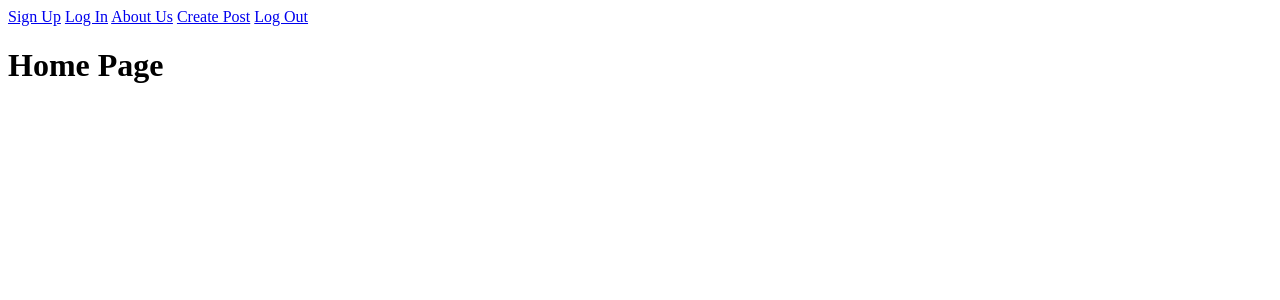
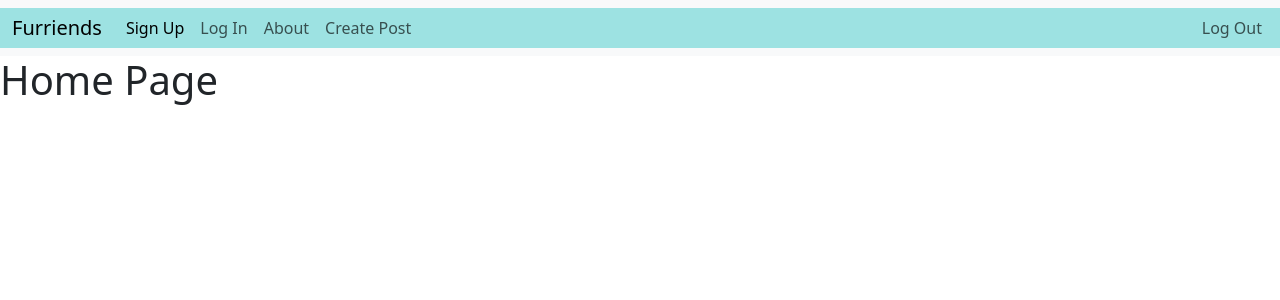
Before and after one commit to jfranzm/Furiends, a Django app: page / in a window 1280 px wide. Shown: the top 300 px of the page. Run offline with Django 4.2, Linux system fonts and the light colour scheme.

Commit message:
updated base template with js and css

```diff
--- a/main_app/static/css/style.css
+++ b/main_app/static/css/style.css
@@ -1,3 +1,15 @@
 a {
-    color: None
+    color: None;
 }
+/*
+#nav_new {
+    background-color: teal;
+} */
+#nav_new {
+ background-color: rgb(157, 226, 226);
+}
+
+#last_child {
+    position: absolute;
+    right: 10px;
+}
--- /dev/null
+++ b/main_app/static/js/main.js
@@ -0,0 +1 @@
+console.log('Hello World')
--- a/main_app/templates/base.html
+++ b/main_app/templates/base.html
@@ -8,15 +8,40 @@
     <meta http-equiv="X-UA-Compatible" content="ie=edge">
     <title>FURIENDS</title>
     <!-- <link href="https://fonts.googleapis.com/css?family=Source+Code+Pro" rel="stylesheet"> -->
+    <link href="https://cdn.jsdelivr.net/npm/bootstrap@5.3.0-alpha1/dist/css/bootstrap.min.css" rel="stylesheet" integrity="sha384-GLhlTQ8iRABdZLl6O3oVMWSktQOp6b7In1Zl3/Jr59b6EGGoI1aFkw7cmDA6j6gD" crossorigin="anonymous">
+    <script src="https://cdn.jsdelivr.net/npm/bootstrap@5.3.0-alpha1/dist/js/bootstrap.bundle.min.js" integrity="sha384-w76AqPfDkMBDXo30jS1Sgez6pr3x5MlQ1ZAGC+nuZB+EYdgRZgiwxhTBTkF7CXvN" crossorigin="anonymous"></script>
+    <script src="https://cdn.jsdelivr.net/npm/@popperjs/core@2.11.6/dist/umd/popper.min.js" integrity="sha384-oBqDVmMz9ATKxIep9tiCxS/Z9fNfEXiDAYTujMAeBAsjFuCZSmKbSSUnQlmh/jp3" crossorigin="anonymous"></script>
+    <script src="https://cdn.jsdelivr.net/npm/bootstrap@5.3.0-alpha1/dist/js/bootstrap.min.js" integrity="sha384-mQ93GR66B00ZXjt0YO5KlohRA5SY2XofN4zfuZxLkoj1gXtW8ANNCe9d5Y3eG5eD" crossorigin="anonymous"></script>
     <link rel="stylesheet" href="{% static 'css/style.css' %}">
+    <script src="{% static 'js/main.js' %}"></script>
   </head>
   <body>
-    <nav>
-      <a href="{% url 'signup' %}">Sign Up</a>
-      <a href="{% url 'login' %}">Log In</a>
-      <a href="{% url 'about' %}">About Us</a>
-      <a href="{% url 'post_create' %}"> Create Post</a>
-      <a href="{% url 'logout' %}">Log Out</a>
+    <nav class="navbar navbar-expand-lg bg-body-tertiary">
+      <div class="container-fluid" id="nav_new">
+        <a class="navbar-brand" href="/">Furriends</a>
+        <button class="navbar-toggler" type="button" data-bs-toggle="collapse" data-bs-target="#navbarSupportedContent" aria-controls="navbarSupportedContent" aria-expanded="false" aria-label="Toggle navigation">
+          <span class="navbar-toggler-icon"></span>
+        </button>
+        <div class="collapse navbar-collapse" id="navbarSupportedContent">
+          <ul class="navbar-nav me-auto mb-2 mb-lg-0">
+            <li class="nav-item">
+              <a class="nav-link active" aria-current="page" href="{% url 'signup' %}">Sign Up</a>
+            </li>
+            <li class="nav-item">
+              <a class="nav-link" href="{% url 'login' %}">Log In</a>
+            </li>
+            <li class="nav-item">
+              <a class="nav-link" href="{% url 'about' %}">About</a>
+            </li>
+            <li class="nav-item">
+              <a class="nav-link" href="{% url 'post_create' %}">Create Post</a>
+            </li>
+            <li class="nav-item" id="last_child">
+              <a class="nav-link" href="{% url 'logout' %}">Log Out</a>
+            </li>
+          </ul>
+        </div>
+      </div>
     </nav>
     <main>{% block content %} {% endblock %}</main>
   </body>
```
